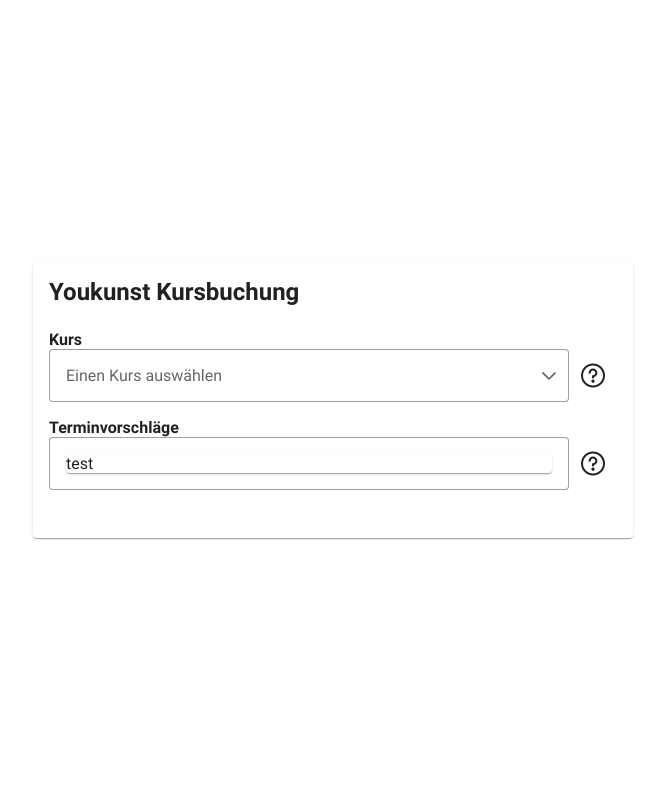
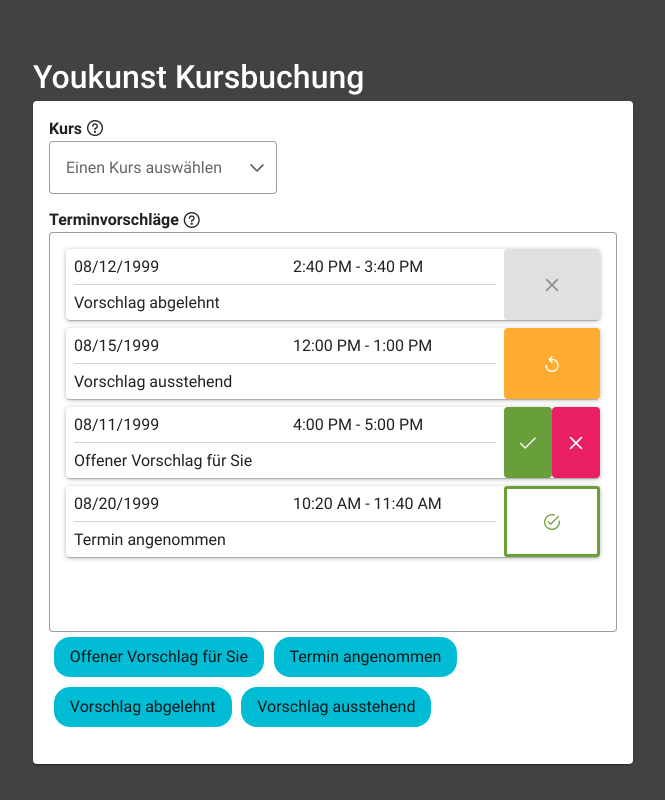
Before and after one commit to docweirdo/verplant, a Vue app in the folder frontend/: page / in a window 1280 px wide. Shown: the whole page, without its empty margins (307-972 px from the left). Built offline with nearby package versions, Linux system fonts and the light colour scheme.

Commit message:
implemented appointment cards and filter logic
Co-authored-by: lokmeinmatz <matze.kind@web.de>

```diff
--- a/frontend/src/api.ts
+++ b/frontend/src/api.ts
@@ -8,18 +8,27 @@
   course_type?: string;
 }
 
+export enum AppointmentStatus {
+  /// suggested to me
+  Suggested = "SUGGESTED",
+  Approved = "APPROVED",
+  Rejected = "REJECTED",
+  /// suggested by me
+  Pending = "PENDING"
+}
+
 export interface Appointment {
   id: number;
   date: moment.Moment;
   starttime: moment.Moment;
   endtime: moment.Moment;
-  status: string;
+  status: AppointmentStatus;
   proposer_id: number;
 }
 
 interface Api {
   getCourses(): Promise<Course[]>;
-  getAppointments(bookingId: number): Promise<Appointment[]>; // TODO: type
+  getAppointments(bookingId: number): Promise<Appointment[]>;
 }
 
 class FakeApi implements Api {
@@ -49,7 +58,40 @@
   }
 
   getAppointments(bookingId: number): Promise<Appointment[]> {
-    return Promise.resolve([]);
+    return Promise.resolve([
+      {
+        id: 1,
+        date: moment("12-08-1999", "DD-MM-YYYY"),
+        starttime: moment("14:40", "hh:mm"),
+        endtime: moment("15:40", "hh:mm"),
+        status: AppointmentStatus.Rejected,
+        proposer_id: 1
+      },
+      {
+        id: 1,
+        date: moment("15-08-1999", "DD-MM-YYYY"),
+        starttime: moment("12:00", "hh:mm"),
+        endtime: moment("13:00", "hh:mm"),
+        status: AppointmentStatus.Pending,
+        proposer_id: 1
+      },
+      {
+        id: 1,
+        date: moment("11-08-1999", "DD-MM-YYYY"),
+        starttime: moment("16:00", "hh:mm"),
+        endtime: moment("17:00", "hh:mm"),
+        status: AppointmentStatus.Suggested,
+        proposer_id: 2
+      },
+      {
+        id: 1,
+        date: moment("20-08-1999", "DD-MM-YYYY"),
+        starttime: moment("10:20", "hh:mm"),
+        endtime: moment("11:40", "hh:mm"),
+        status: AppointmentStatus.Approved,
+        proposer_id: 2
+      }
+    ]);
   }
 }
 
--- a/frontend/src/components/AppointmentList.vue
+++ b/frontend/src/components/AppointmentList.vue
@@ -2,9 +2,33 @@
     <Suspense>
         <div class="appointment-list">
             <div id="appointments" class="p-inputtextarea p-inputtext p-component">
-                <div class="p-component p-card">test</div>
+                <div class="p-component p-card p-shadow-10" v-for="appointment in filteredAppointments" :key="appointment.id">
+                  <div class="date">{{ appointment.date.format("L") }}</div>
+                  <div class="time">{{ appointment.starttime.format("LT") }} - {{ appointment.endtime.format("LT") }}</div>
+                  <div class="status">{{ currentTranslation.appointmentState[appointment.status] ?? appointment.status }}</div>
+                  <div class="controls" v-if="appointment.status != ''">
+                    <span class="p-buttonset" v-if="appointment.status == 'SUGGESTED'">
+                      <Button class="approve" icon="pi pi-check"/>
+                      <Button class="reject" icon="pi pi-times"/>
+                    </span>
+                    <i class="approved pi pi-check-circle" v-else-if="appointment.status == 'APPROVED'" />
+                    <Button class="pending" v-else-if="appointment.status == 'PENDING'" icon="pi pi-undo"/>
+                    <Button class="rejected" disabled v-else-if="appointment.status == 'REJECTED'" icon="pi pi-times"/>
+                  </div>
+                </div>
+                <div class="empty" v-if="appointments.length == 0">
+                  <i class="pi pi-info-circle"></i>
+                  {{ currentTranslation.noAppointmentsMessage }}
+                </div>
             </div>
 
+            <div id="filters">
+               <Chip v-for="f in filterOptions"
+                :key="f.type"
+                :label="f.display"
+                @click.stop="f.active = !f.active"
+                :class="{active: f.active}"  />
+            </div>
             <InfoDialog ref="infoDialog"/>
         </div>
     </Suspense>
@@ -13,13 +37,16 @@
 <script lang="ts">
 
 // Foreign stuff
-import { defineComponent, Ref, ref } from "vue";
+import { defineComponent, Ref, ref, computed } from "vue";
+import moment from "moment";
 
 // Our stuff
 import { currentTranslation } from "@/translations";
-import { api, Appointment} from "@/api"
+import { api, Appointment, AppointmentStatus} from "@/api"
 
 // Foreign components
+import Button from 'primevue/button';
+import Chip from 'primevue/chip';
 
 // Our components
 import InfoDialog from "@/components/InfoDialog.vue";
@@ -27,26 +54,135 @@
 export default defineComponent({
   name: "AppointmentList",
   components: {
-      InfoDialog
+      InfoDialog,
+      Button,
+      Chip
   },
   props: {
       bookingId: Number,
   },
   async setup(props) {
     const infoDialog = ref(false);
-    const appointments : Ref<Appointment[]> = ref([]);
+    const appointments : Ref<Appointment[]> = ref([] as any);
 
-    if (props.bookingId) appointments.value = await api.getAppointments(props.bookingId);
+    appointments.value = await api.getAppointments(props.bookingId ?? 1);
 
+    const filterOptions = ref(Object.entries(AppointmentStatus)
+      .map(([k,v]) => { return {
+        display: currentTranslation.appointmentState[v],
+        type: v,
+        active: true
+      }; }));
+
+    const filteredAppointments = computed(() => {
+      return appointments.value.filter(e => filterOptions.value.find(f => e.status==f.type && f.active) != undefined);
+    });
 
     return {
+      appointments,
+      filteredAppointments,
       currentTranslation,
-      infoDialog
+      infoDialog,
+      moment,
+      filterOptions
     }
   }
 });
 </script>
 
 <style scoped>
+.p-card {
+
+  box-shadow: 0 2px 1px -1px rgba(0, 0, 0, 0.2), 0 1px 5px 0 rgba(0, 0, 0, 0.14), 0 1px 5px 0 rgba(0, 0, 0, 0.15);
+
+  margin-bottom: 0.5em;
+  display: grid;
+  grid-template-columns: 1fr 1fr 96px;
+
+  grid-template-areas:
+  "date time controls"
+  "status status controls";
+}
+
+.p-card > *:not(.controls) {
+  margin: 0.5em;
+}
+
+.p-card .date {
+  grid-area: date;
+}
+
+.p-card .time {
+  grid-area: time;
+}
+
+.p-card .status {
+  grid-area: status;
+}
+
+.p-card .status::before {
+  display: block;
+  content: '';
+  background-color: lightgray;
+  width: 100%;
+  height: 1px;
+  position: relative;
+  top: -0.5em;
+}
+
+/* === CARD CONTROLS === */
+.p-card .controls {
+  grid-area: controls;
+  justify-self: stretch;
+  width: 100%;
+  /*height: 100%;*/
+}
+
+.p-card .controls .p-button {
+  height: 100%;
+}
+
+.p-card .controls .approve {
+  background-color: var(--green-500);
+}
+
+.p-card .controls .reject {
+  background-color: var(--pink-500);
+}
+
+.p-card .controls .approved,
+.p-card .controls .pending,
+.p-card .controls .rejected {
+  width: 100%;
+}
+
+.p-card .controls .approved {
+  color: var(--green-500);
+  border: solid 3px var(--green-500);
+  border-radius: 3px;
+  height: 100%;
+  display: flex;
+  justify-content: center;
+  align-items: center;
+}
+
+.p-card .controls .pending {
+  background-color: var(--orange-400);
+}
+
+.p-card .controls .p-button-outlined {
+  border-width: 3px;
+}
+
+.p-chip {
+  margin: 0.3em;
+  cursor: pointer;
+  user-select: none;
+}
+
+.p-chip.active {
+  background-color: var(--cyan-500);
+}
+
 
 </style>
--- a/frontend/src/main.ts
+++ b/frontend/src/main.ts
@@ -6,12 +6,15 @@
 import "primevue/resources/themes/md-light-indigo/theme.css" //theme
 import "primevue/resources/primevue.min.css"                 //core css
 import "primeicons/primeicons.css"                           //icons
+import moment from "moment";
 
 
 const app = createApp(App);
 
 
 app.use(router);
-app.use(PrimeVue);
+app.use(PrimeVue, {ripple: true});
+
+moment.locale('de');
 
 app.mount("#app");
--- a/frontend/src/translations.ts
+++ b/frontend/src/translations.ts
@@ -1,3 +1,5 @@
+import { AppointmentStatus } from "@/api";
+
 export const currentTranslation = {
     "bookingCardTitle": "Youkunst Kursbuchung",
     "selectedCoursePlaceholder": "Einen Kurs auswählen",
@@ -5,7 +7,14 @@
     "course" : "Kurs",
     "info" : "Info",
     "appointmentSuggestions" : "Terminvorschläge",
-
+    "appointmentState": {
+        [AppointmentStatus.Approved]: "Termin angenommen",
+        [AppointmentStatus.Pending]: "Vorschlag ausstehend",
+        [AppointmentStatus.Rejected]: "Vorschlag abgelehnt",
+        [AppointmentStatus.Suggested]: "Offener Vorschlag für Sie"
+    },
+    "newAppointment": "Neuer Terminvorschlag",
+    "noAppointmentsMessage": "Keine Terminvorschläge.",
     "information" : {
         "courseSelection" : `Mithilfe dieses Dropdownmenüs können Sie den Kurs auswählen, den Sie gerne buchen möchten.
         Wenn Sie vorhaben, mehrere Kurse zu buchen, starten Sie bitte für jeden Kurs einen separaten Buchungsvorgang.`,
--- a/frontend/src/views/Home.vue
+++ b/frontend/src/views/Home.vue
@@ -1,14 +1,24 @@
 <template>
   <div class="home">
+    <div class="home-content">
+      <h1 id="card-headline" class="p-component"> {{ currentTranslation.bookingCardTitle }}</h1>
       <Card class="center-card">
-      <template #title>
-        {{ currentTranslation.bookingCardTitle }}
-      </template>
         <template #content>
-        <label for="courseSelection">{{ currentTranslation.course }}</label>
-        <div class="field-with-info">
+          <div class="label-with-info">
+            <label>{{
+              currentTranslation.course
+            }}</label>
+            <i
+              class="pi pi-question-circle info-icon"
+              v-on:click="
+                infoDialog.displayInfoDialog(
+                  currentTranslation.course,
+                  currentTranslation.information.courseSelection
+                )
+              "
+            />
+          </div>
           <Dropdown
-            id="courseSeleciton"
               v-model="selectedCourse"
               v-bind:options="groupedCourses"
               optionLabel="name"
@@ -17,16 +27,25 @@
               v-bind:placeholder="currentTranslation.selectedCoursePlaceholder"
               v-bind:filter="true"
             />
-          <i class="pi pi-question-circle info-icon" v-on:click="infoDialog.displayInfoDialog(currentTranslation.course, currentTranslation.information.courseSelection)"/>
+          <div id="infodiv-appoinmentList" class="label-with-info">
+            <label>{{
+              currentTranslation.appointmentSuggestions
+            }}</label>
+            <i
+              class="pi pi-question-circle info-icon"
+              v-on:click="
+                infoDialog.displayInfoDialog(
+                  currentTranslation.appointmentSuggestions,
+                  currentTranslation.information.appointmentList
+                )
+              "
+            />
           </div>
-        <label for="courseSelection">{{ currentTranslation.appointmentSuggestions }}</label>
-        <div class="field-with-info">
-          <AppointmentList class="appointment-list"/>
-          <i class="pi pi-question-circle info-icon" v-on:click="infoDialog.displayInfoDialog(currentTranslation.appointmentSuggestions, currentTranslation.information.appointmentList)"/>
-        </div>
+          <AppointmentList class="appointment-list" :bookingId="null" />
         </template>
       </Card>
-    <InfoDialog ref="infoDialog"/>
+      <InfoDialog ref="infoDialog" />
+    </div>
   </div>
 </template>
 
@@ -35,7 +54,7 @@
 import { defineComponent, ref } from "vue";
 
 // Our stuff
-import{  api, Course } from "@/api";
+import { api, Course } from "@/api";
 import { currentTranslation } from "@/translations";
 
 // Foreign Components
@@ -46,14 +65,13 @@
 import InfoDialog from "@/components/InfoDialog.vue";
 import AppointmentList from "@/components/AppointmentList.vue";
 
-
 export default defineComponent({
   name: "Home",
   components: {
     Card,
     Dropdown,
     InfoDialog,
-    AppointmentList
+    AppointmentList,
   },
   async setup() {
     const selectedCourse = ref(null);
@@ -68,15 +86,14 @@
       const c = courseTypes.get(cType);
       if (c) c.push(result);
       else courseTypes.set(cType, [result]);
-
     }
 
     const groupedCourses: { courses: Course[]; groupType: string }[] = [];
 
-    for (const [key, value] of courseTypes.entries()){
+    for (const [key, value] of courseTypes.entries()) {
       groupedCourses.push({
         groupType: key,
-        courses: value
+        courses: value,
       });
     }
 
@@ -84,7 +101,7 @@
       currentTranslation,
       groupedCourses,
       selectedCourse,
-      infoDialog
+      infoDialog,
     };
   },
 });
@@ -93,15 +110,31 @@
 <style scoped>
 .home {
   display: flex;
+  flex-direction: column;
   justify-content: center;
   align-items: center;
   min-height: 100vh;
+  background-color: var(--surface-800);
 }
 
+#card-headline {
+  font-size: 2em;
+  font-weight: 500;
+  color: white;
+  margin-bottom: 5px;
+}
+
+@media only screen and (max-height: 600px){
+  #card-headline {
+    font-size: 1.2em;
+  }
+}
+
+
 .center-card {
-  width: calc(100% - 20px);
+  padding-top: 0px;
+  width: calc(100vw - 20px);
   max-width: 600px;
-  max-height: 600px;
   margin: 0 auto;
 }
 
@@ -109,16 +142,29 @@
   font-weight: bold;
 }
 
-.field-with-info {
-  display: grid;
-  grid-template-columns: auto 3em;
+.label-with-info {
+  margin-bottom: 0.2em;
+  margin-top: 1em;
+  display: flex;
   align-items: center;
-  margin-bottom: 1em;
 }
 
-.field-with-info > .info-icon {
-  font-size: 1.5rem;
-  margin: 0 auto;
+.info-icon {
+  font-size: 1rem;
+  margin-left: 5px;
+}
+
+::v-deep(#appointments) {
+  height: calc(100vh - 400px);
+  max-height: 400px;
+  overflow-y: scroll;
+}
+
+@media only screen and (max-height: 600px) {
+  ::v-deep(#appointments) {
+    height: unset;
+    max-height: unset;
+  }
 }
 </style>
 
@@ -130,4 +176,9 @@
   color: var(--text-color) !important;
   font-weight: bold !important;
 }
+
+.center-card.p-card > .p-card-body, .center-card.p-card > .p-card-body > .p-card-content {
+  padding-top: 1px;
+}
+
 </style>
```
Lines whose indentation alone changed are shown as unchanged.
